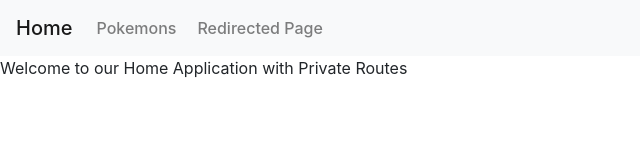
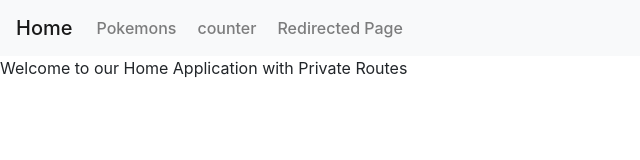
Before and after one commit to Doniben/basic-goit-sample, a React (Vite) app in the folder goit-event/: page / in a window 1280 px wide. Shown: the top 160 px of the page, without its empty margins (0-640 px from the left). Built offline with nearby package versions, Linux system fonts and the light colour scheme.

Commit message:
Added new app Counter

```diff
--- a/goit-event/src/8.-PrivateRoute/router/AppRouter.jsx
+++ b/goit-event/src/8.-PrivateRoute/router/AppRouter.jsx
@@ -4,16 +4,22 @@ import { Home } from '../../pages/Home'
 import { PokemonApp } from '../../7.-Thunks/PokemonApp'
 import { RedirectedPage } from '../../pages/RedirectedPage'
 import { PrivateRoute } from './privateRoute'
+import { CounterReduxApp } from '../../CounterReduxApp'
 
 export const AppRouter = () => {
     const authenticated = true
   return (
     <Routes>
-        <Route path='/' element={<Home/>} />
+        <Route path='/' element={<Home />} />
         <Route path='/dashboard'>
             <Route path='pokemons' element={
                 <PrivateRoute auth={ authenticated }>
                     <PokemonApp />
+                </PrivateRoute>
+            } />
+            <Route path='counter' element={
+                <PrivateRoute auth={ authenticated }>
+                    <CounterReduxApp />
                 </PrivateRoute>
             } />
         </Route>
--- a/goit-event/src/components/Navbar.jsx
+++ b/goit-event/src/components/Navbar.jsx
@@ -26,6 +26,11 @@ export const Navbar = () => {
             </Link>
           </li>
           <li className="nav-item">
+            <Link className="nav-link" to="/dashboard/counter">
+              counter
+            </Link>
+          </li>
+          <li className="nav-item">
             <Link className="nav-link" to="/redirected-page">
               Redirected Page
             </Link>
```
